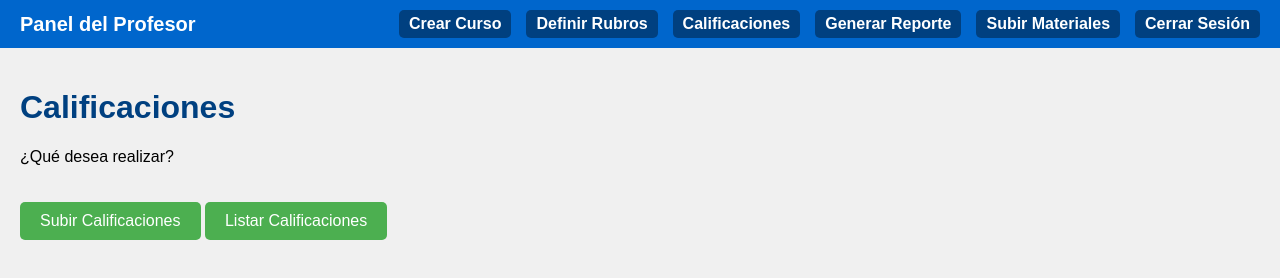
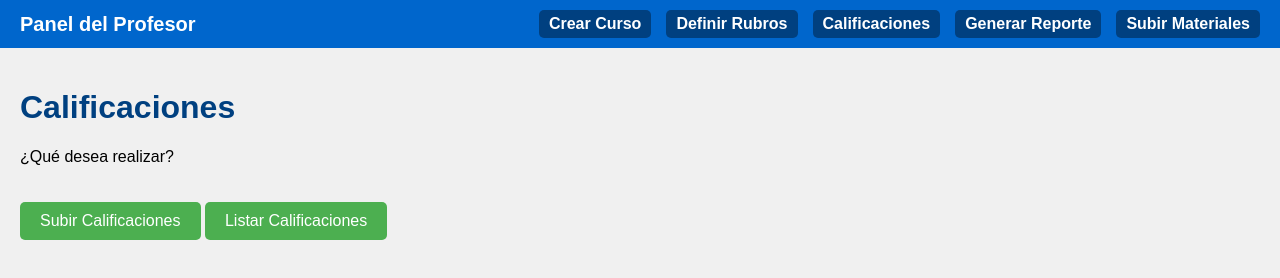
Before and after one commit to KRYSTOPHER1808/mi-pagina, a plain HTML site: page calificaciones.html in a window 1280 px wide. Drawn offline with Linux system fonts and the light colour scheme.

Commit message:
Actualización de archivos HTML

```diff
--- a/calificaciones.html
+++ b/calificaciones.html
@@ -157,7 +157,6 @@
             <a href="calificaciones.html">Calificaciones</a>
             <a href="generar_reporte.html">Generar Reporte</a>
             <a href="subir_materiales.html">Subir Materiales</a>
-            <a href="login.html" class="logout">Cerrar Sesión</a>
         </nav>
     </header>
     <div class="container">
```
